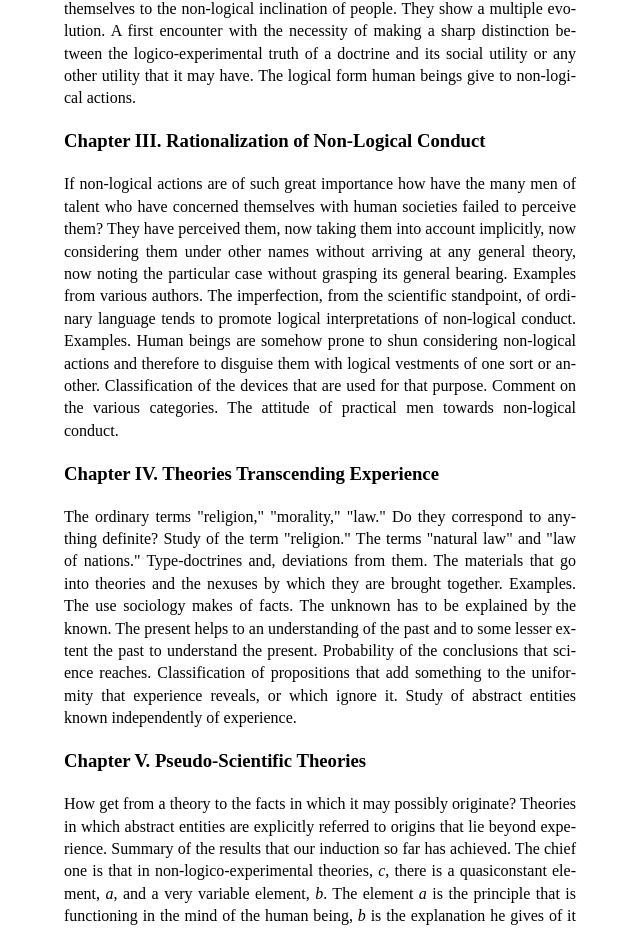
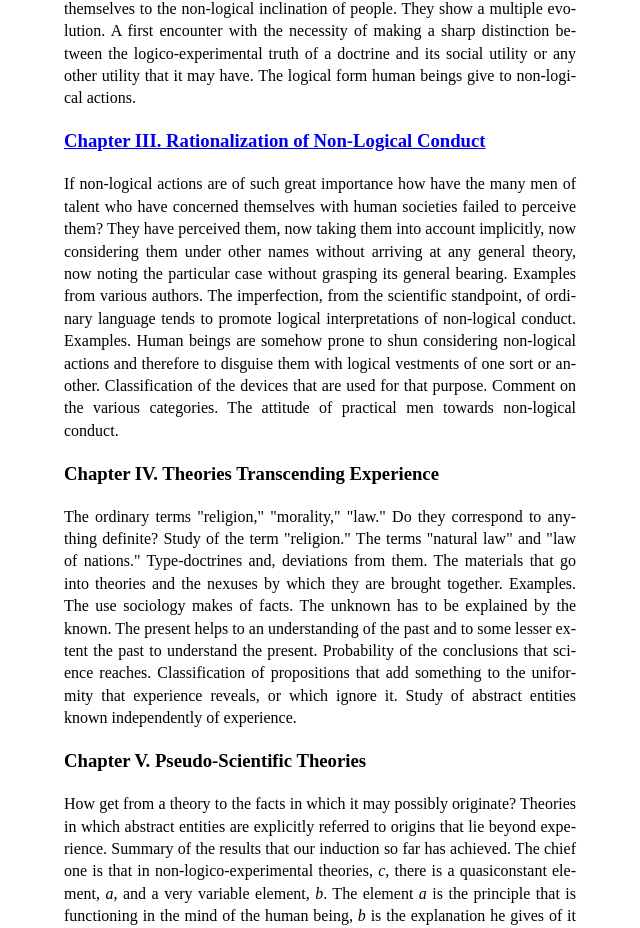
Before and after one commit to paracetamom/the-mind-and-society, a plain HTML site: page index.html in a window 1280 px wide. Shown: the part 958-1886 px from the top of the page, without its empty margins (320-960 px from the left). Drawn offline with Linux system fonts and the light colour scheme.

Commit message:
Add link to Chapter 3

```diff
--- a/index.html
+++ b/index.html
@@ -167,7 +167,7 @@
     logical form human beings give to non-logical actions.
   </div>
 
-  <h3>Chapter III. Rationalization of Non-Logical Conduct</h3>
+  <h3><a href="03.html">Chapter III. Rationalization of Non-Logical Conduct</a></h3>
   <div class="chapter-description">If non-logical actions are of such great importance how have the
     many men of talent who have concerned themselves with
     human societies failed to perceive them? They have perceived
```
